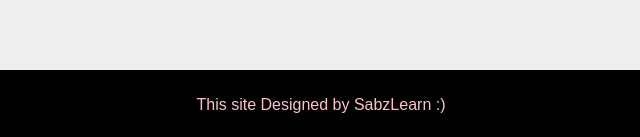
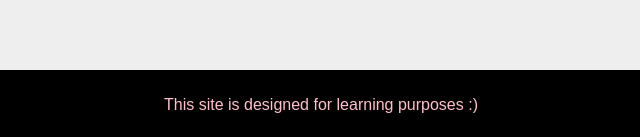
Before and after one commit to ReihaneMontazeri/sticky-navbar.js, a plain HTML site: page index.html in a window 1280 px wide. Shown: the part 914-1051 px from the top of the page, 319-959 px from the left. Drawn offline with Linux system fonts and the light colour scheme.

Commit message:
second commit

```diff
--- a/index.html
+++ b/index.html
@@ -27,7 +27,7 @@
     <section>Section 2</section>
     <section>Section 3</section>
 
-    <footer>This site Designed by SabzLearn :)</footer>
+    <footer>This site is designed for learning purposes :)</footer>
 
     <script type="text/javascript" src="js/app.js"></script>
   </body>
```
